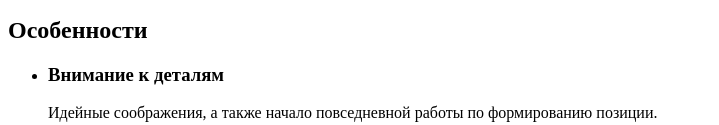
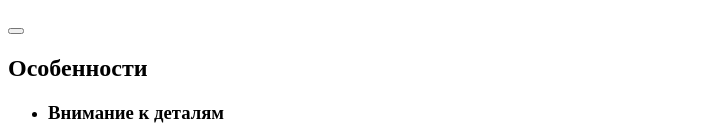
Before and after one commit to maxmms21/goit-markup-hw-01, a plain HTML site: page index.html in a window 1280 px wide. Shown: the part 225-350 px from the top of the page, without its empty margins (0-719 px from the left). Drawn offline with Linux system fonts and the light colour scheme.

Commit message:
Update index.html

```diff
--- a/index.html
+++ b/index.html
@@ -27,7 +27,7 @@
               <section>
               <h1>Эффективные решения<br>
                  для вашего бизнеса</h1>
-                 <type="button" Заказать услугу></type>
+                 <button type="Заказать услугу" >
           </section>
             <section>
           <h2>Особенности</h2>
```
